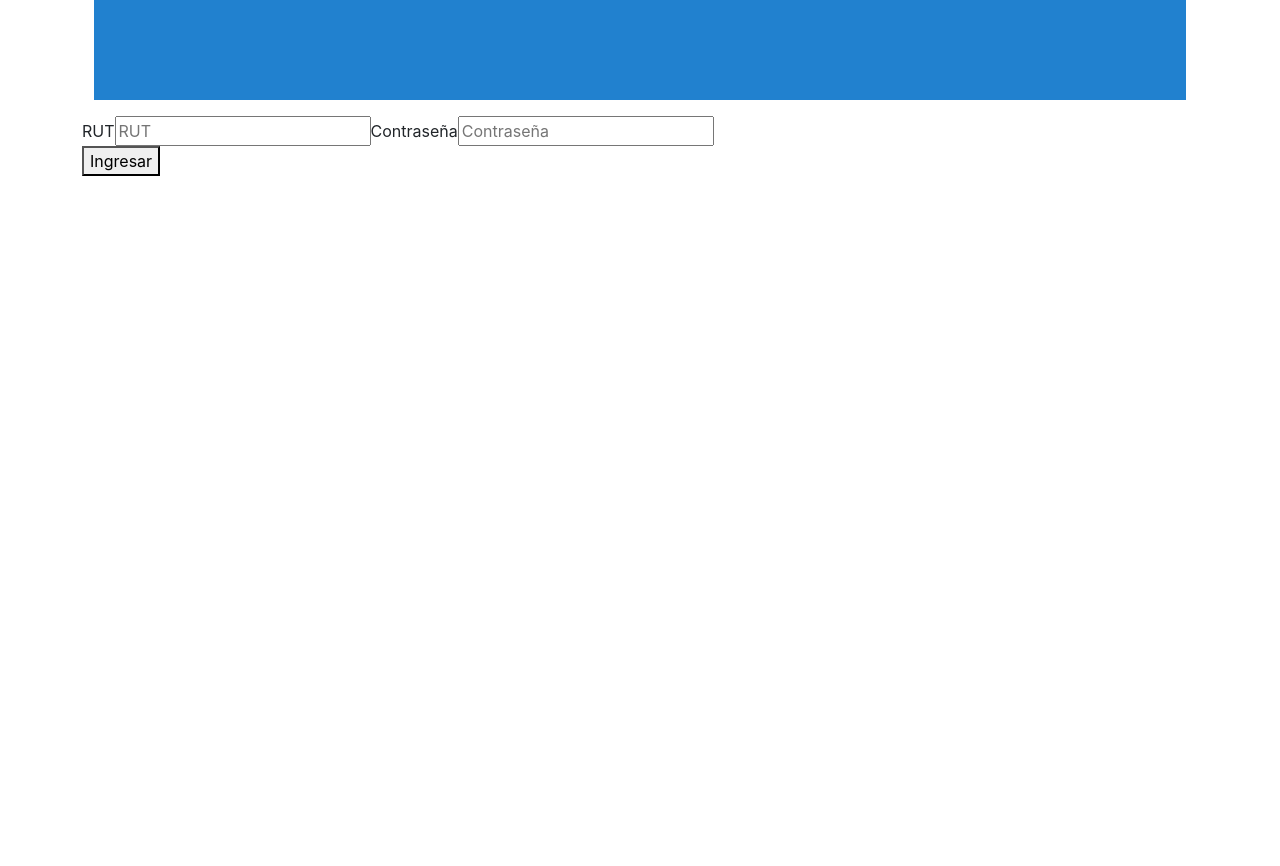
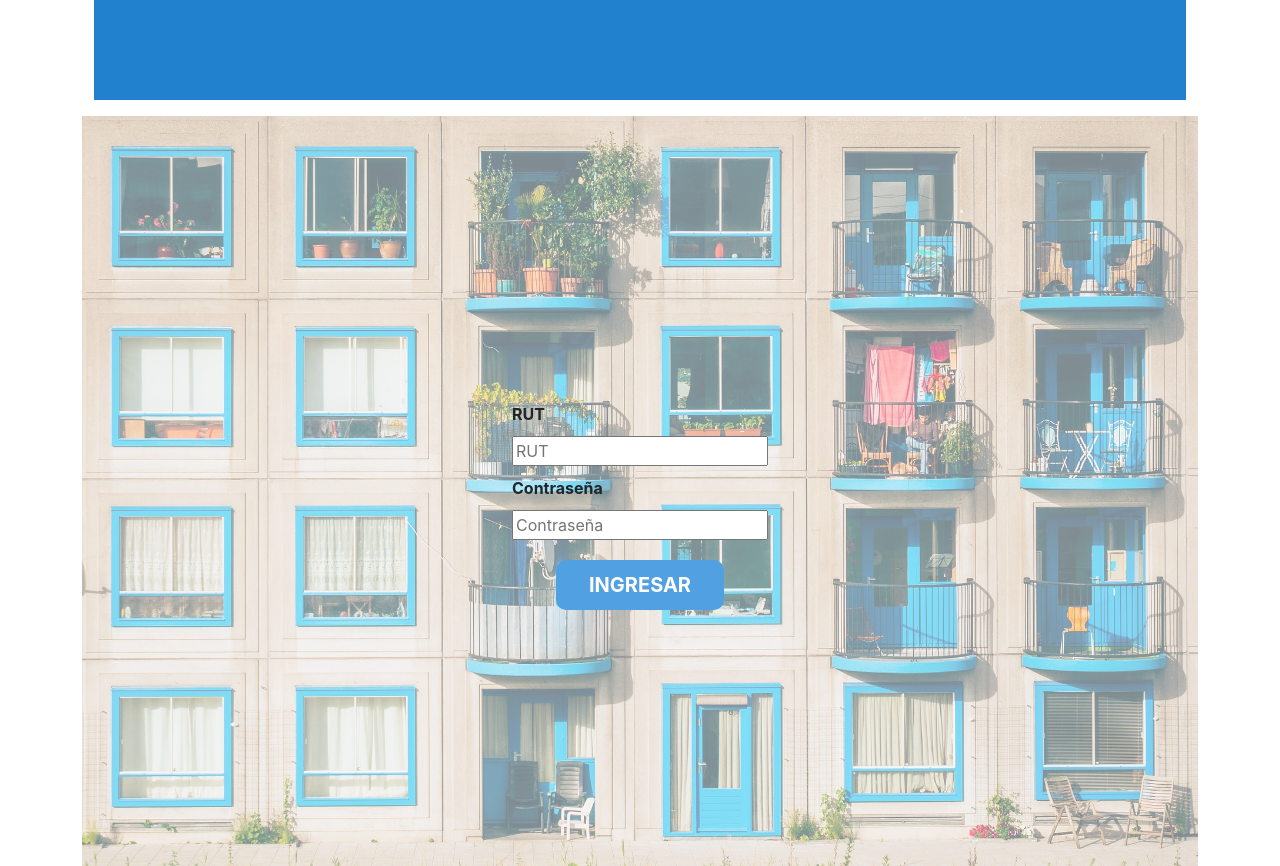
Before and after one commit to Momo-Gomez/preselecciones-app, a React (Create React App) app in the folder client/: page /usuario/login in a window 1280 px wide. Before the commit the page ends 800 px from the top, so only its background shows below. Built offline with nearby package versions, Linux system fonts and the light colour scheme.

Commit message:
Creando diseño de login

```diff
--- a/client/src/views/users/signin/signin.css
+++ b/client/src/views/users/signin/signin.css
@@ -0,0 +1,58 @@
+/*  Diseño base  */
+.signin{
+    height: calc(100vh - 50px);
+    display: flex;
+    flex-direction: column;
+    align-items: center;
+    justify-content: center;
+    background: linear-gradient(
+        rgba(255,255,255,0.5),
+        rgba(255,255,255,0.5)
+    ),
+    url("apartament.jpg");
+    background-size: cover;
+}
+
+/*  Título  */
+.signin-title{
+    font-size: 50px;
+}
+
+/*  Forma  */
+.signin-form{
+    margin-top: 20px;
+    display: flex;
+    flex-direction: column;
+}
+
+/*  Titulo de label  */
+.signin-form > label {
+    margin: 10px 0;
+    font-weight: bold;
+    display: block;
+}
+
+/*  Input label  */
+.signin-input {
+    width: 100%;
+    padding: 20px;
+    border: none;
+    border-radius: 10px;
+}
+
+/*  Botón  */
+.sign-button {
+    margin-top: 20px;
+    cursor: pointer;
+    font-size: 20px;
+    text-decoration: none;
+    text-transform: uppercase;
+    font-weight: bold;
+    background-color: #51A1E2;
+    border: none;
+    color: white;
+    border-radius: 10px;
+    padding: 10px;
+    width: 15%;
+    text-align: center;
+}
```
